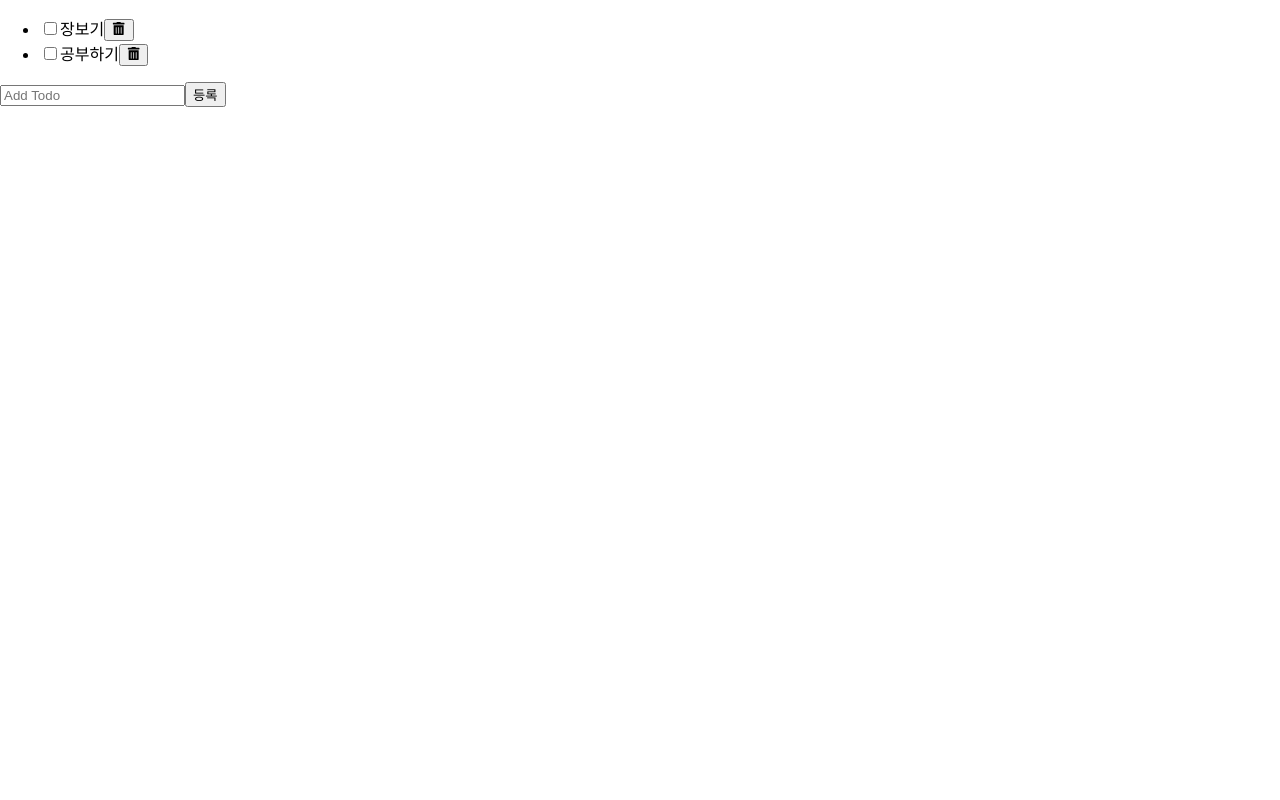
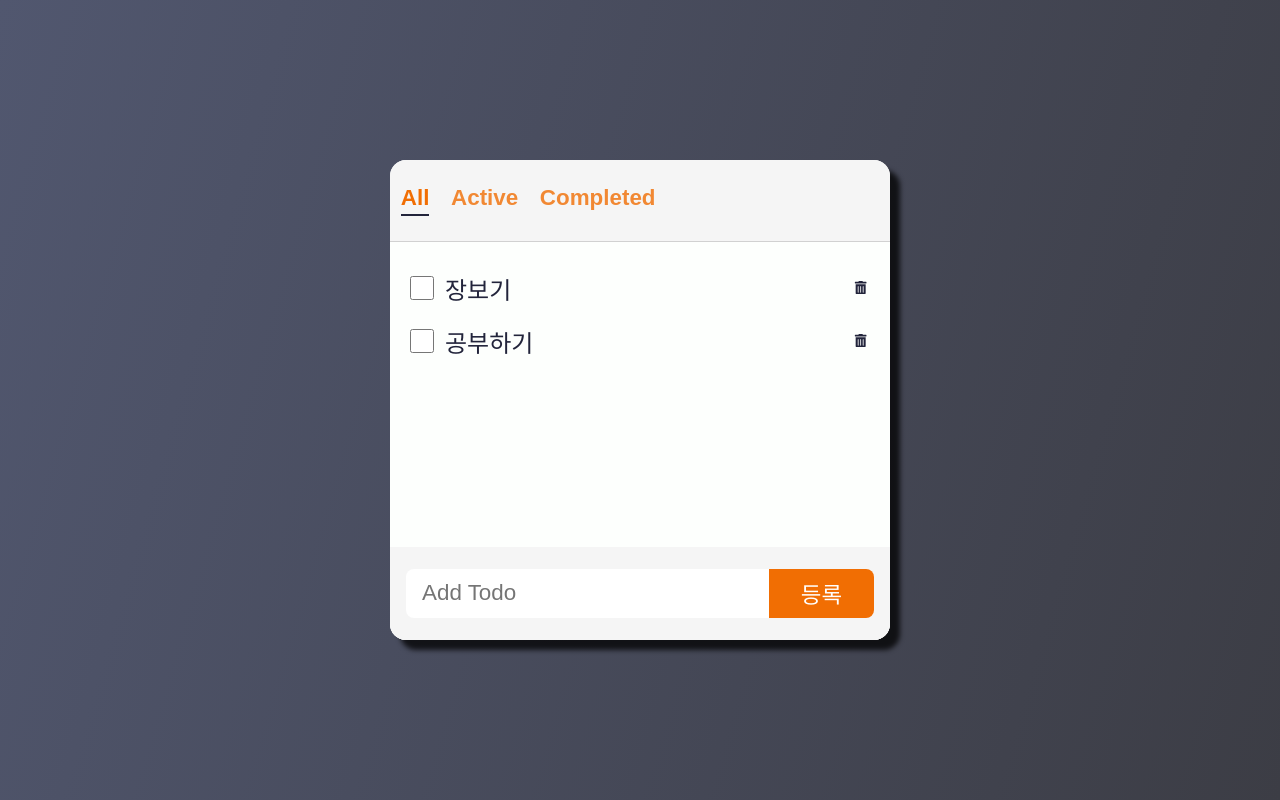
Before and after one commit to hangueira/todolist, a React (Create React App) app: page / in a window 1280 px wide. Built offline with nearby package versions, Linux system fonts and the light colour scheme.

Commit message:
[ADDED] - css add

```diff
--- a/src/App.jsx
+++ b/src/App.jsx
@@ -1,10 +1,14 @@
-import React from 'react';
+import React, { useState } from 'react';
 import TodoList from './components/TodoList/TodoList';
+import Header from './components/Header/Header';
 
+const filters = ['all', 'active', 'completed'];
 export default function App() {
+  const [filter, setFilter] = useState(filters[0]);
   return (
-    <div>
-      <TodoList />
-    </div>
+    <>
+      <Header filters={filters} filter={filter} onFilterChange={setFilter} />
+      <TodoList filter={filter} />
+    </>
   );
 }
--- a/src/components/AddTodo/AddTodo.jsx
+++ b/src/components/AddTodo/AddTodo.jsx
@@ -1,5 +1,6 @@
 import React, { useState } from 'react';
 import { v4 as uuidv4 } from 'uuid';
+import styles from './AddTodo.module.css';
 
 export default function AddTodo({ onAdd }) {
   const [text, setText] = useState('');
@@ -17,14 +18,15 @@
   };
 
   return (
-    <form onSubmit={handleSubmit}>
+    <form className={styles.form} onSubmit={handleSubmit}>
       <input
+        className={styles.input}
         type='text'
         placeholder='Add Todo'
         value={text}
         onChange={handleChange}
       />
-      <button>등록</button>
+      <button className={styles.button}>등록</button>
     </form>
   );
 }
--- /dev/null
+++ b/src/components/AddTodo/AddTodo.module.css
@@ -0,0 +1,31 @@
+.form {
+  width: 100%;
+  display: flex;
+  padding: 1.4rem 1rem;
+  background-color: var(--color-bg-dark);
+}
+
+.input {
+  flex: 1 0 auto;
+  font-size: 1.4rem;
+  padding: 0.7rem 1rem;
+  border: none;
+  outline: none;
+  border-top-left-radius: 8px;
+  border-bottom-left-radius: 8px;
+}
+
+.button {
+  cursor: pointer;
+  background-color: var(--color-accent);
+  color: var(--color-white);
+  font-weight: blod;
+  font-size: 1.4rem;
+  padding: 0 2rem;
+  border-top-right-radius: 8px;
+  border-bottom-right-radius: 8px;
+}
+
+.button:hover {
+  filter: brightness(125%);
+}
--- /dev/null
+++ b/src/components/Header/Header.jsx
@@ -0,0 +1,23 @@
+import React from 'react';
+import styles from './Header.module.css';
+
+export default function Header({ filters, filter, onFilterChange }) {
+  return (
+    <header className={styles.header}>
+      <ul className={styles.filters}>
+        {filters.map((value, index) => (
+          <li key={index}>
+            <button
+              className={`${styles.filter} ${
+                filter === value && styles.selected
+              }`}
+              onClick={() => onFilterChange(value)}
+            >
+              {value}
+            </button>
+          </li>
+        ))}
+      </ul>
+    </header>
+  );
+}
--- /dev/null
+++ b/src/components/Header/Header.module.css
@@ -0,0 +1,32 @@
+.header {
+  display: flex;
+  justify-content: space-between;
+  align-items: center;
+  background-color: var(--color-bg-dark);
+  border-bottom: 1px solid var(--color-grey);
+}
+
+.filters {
+  display: flex;
+}
+
+.filter {
+  font-size: 1.4rem;
+  margin: 0.3rem;
+  text-transform: capitalize;
+  background-color: transparent;
+  color: var(--color-accent);
+  opacity: 0.8;
+  font-weight: bold;
+}
+
+.filter:hover,
+.filter.selected {
+  opacity: 1;
+}
+.filter.selected::after {
+  content: '';
+  display: block;
+  margin-top: 0.2rem;
+  border: 1px solid var(--color-text);
+}
--- a/src/components/Todo/Todo.jsx
+++ b/src/components/Todo/Todo.jsx
@@ -1,5 +1,6 @@
 import React from 'react';
 import { FaTrashAlt } from 'react-icons/fa';
+import styles from './Todo.module.css';
 
 export default function Todo({ todo, onUpdate, onDelete }) {
   const { text, status } = todo;
@@ -10,17 +11,22 @@
 
   const handleDelete = () => onDelete(todo);
   return (
-    <li>
+    <li className={styles.todo}>
       <input
+        className={styles.checkbox}
         type='checkbox'
-        id='checkbox'
+        id={todo.id}
         checked={status === 'completed'}
         onChange={handleChange}
       />
-      <label htmlFor='checkbox'>{text}</label>
-      <button onClick={handleDelete}>
-        <FaTrashAlt />
-      </button>
+      <label className={styles.text} htmlFor={todo.id}>
+        {text}
+      </label>
+      <span className={styles.icon}>
+        <button className={styles.button} onClick={handleDelete}>
+          <FaTrashAlt />
+        </button>
+      </span>
     </li>
   );
 }
--- /dev/null
+++ b/src/components/Todo/Todo.module.css
@@ -0,0 +1,37 @@
+.todo {
+  display: flex;
+  justify-content: space-between;
+  align-items: center;
+  padding: 0.5rem 1rem;
+  margin: 0.1rem 0;
+  color: var(--color-text);
+}
+
+.checkbox {
+  width: 1.5rem;
+  height: 1.5rem;
+}
+
+.text {
+  flex: 1 1 0%;
+  margin-left: 0.5rem;
+  font-size: 1.5rem;
+}
+
+.icon {
+  width: 26px;
+  height: 26px;
+  background-color: var(--color-gray);
+  border-radius: 100%;
+  transition: all 150ms ease-out;
+}
+
+.icon:hover {
+  background-color: var(--color-accent);
+  transform: rotate(15deg) scale(1.2);
+}
+
+.button {
+  color: var(--color-text);
+  background-color: transparent;
+}
--- a/src/components/TodoList/TodoList.jsx
+++ b/src/components/TodoList/TodoList.jsx
@@ -1,8 +1,9 @@
 import React, { useState } from 'react';
 import AddTodo from '../AddTodo/AddTodo';
 import Todo from '../Todo/Todo';
+import styles from './TodoList.module.css';
 
-export default function TodoList() {
+export default function TodoList({ filter }) {
   const [todos, setTodos] = useState([
     { id: '123', text: '장보기', status: 'active' },
     { id: '124', text: '공부하기', status: 'active' },
@@ -17,10 +18,12 @@
     setTodos(todos.filter((t) => t.id !== todo.id));
   };
 
+  const filtered = getFilteredItems(todos, filter);
+
   return (
-    <section>
-      <ul>
-        {todos.map((todo) => (
+    <section className={styles.container}>
+      <ul className={styles.list}>
+        {filtered.map((todo) => (
           <Todo
             key={todo.id}
             todo={todo}
@@ -33,3 +36,11 @@
     </section>
   );
 }
+
+function getFilteredItems(todos, filter) {
+  if (filter === 'all') {
+    return todos;
+  } else {
+    return todos.filter((todo) => todo.status === filter);
+  }
+}
--- /dev/null
+++ b/src/components/TodoList/TodoList.module.css
@@ -0,0 +1,12 @@
+.container {
+  height: 100%;
+  min-height: 0;
+  display: flex;
+  flex-direction: column;
+  background-color: var(--color-bg);
+}
+
+.list {
+  flex: 1 1 auto;
+  overflow-y: scroll;
+}
--- a/src/index.css
+++ b/src/index.css
@@ -1,3 +1,13 @@
+:root {
+  --color-bg-dark: #f5f5f5;
+  --color-bg: #fdfffd;
+  --color-grey: #d1d1d1;
+  --color-text: #22243b;
+  --color-accent: #f16e03;
+  --color-white: white;
+  --color-scrollbar: #aaa7a7;
+}
+
 body {
   margin: 0;
   font-family: -apple-system, BlinkMacSystemFont, 'Segoe UI', 'Roboto', 'Oxygen',
@@ -5,9 +15,65 @@
     sans-serif;
   -webkit-font-smoothing: antialiased;
   -moz-osx-font-smoothing: grayscale;
+  width: 100vw;
+  height: 100vh;
+  display: flex;
+  justify-content: center;
+  align-items: center;
+  font-size: 1.2rem;
+  accent-color: var(--color-accent);
+  background: rgb(81, 87, 111);
+  background: linear-gradient(
+    106deg,
+    rgba(81, 87, 111, 1) 0%,
+    rgba(60, 61, 69, 1) 100%
+  );
+}
+
+#root {
+  width: 100%;
+  height: 60%;
+  max-width: 500px;
+  background-color: var(--color-bg-dark);
+  border-radius: 1rem;
+  overflow: hidden;
+  display: flex;
+  flex-direction: column;
+  box-shadow: 10px 10px 5px 0px rgba(0, 0, 0, 0.75);
+  -webkit-box-shadow: 10px 10px 5px 0px rgba(0, 0, 0, 0.75);
+  -moz-box-shadow: 10px 10px 5px 0px rgba(0, 0, 0, 0.75);
 }
 
 code {
   font-family: source-code-pro, Menlo, Monaco, Consolas, 'Courier New',
     monospace;
 }
+* {
+  box-sizing: border-box;
+}
+
+ul {
+  list-style: none;
+  padding-left: 0;
+}
+
+button {
+  outline: none;
+  border: none;
+}
+
+::-webkit-scrollbar {
+  width: 0.5rem;
+}
+
+::-webkit-scrollbar-track {
+  background-color: var(--color-bg-dark);
+}
+
+::-webkit-scrollbar-thumb {
+  background-color: var(--color-scrollbar);
+}
+
+::-webkit-scrollbar-thumb:hover {
+  background-color: var(--color-accent);
+}
```
